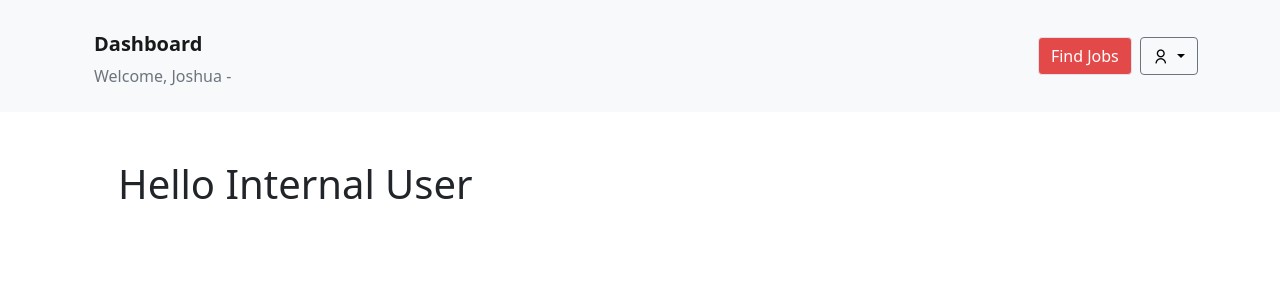
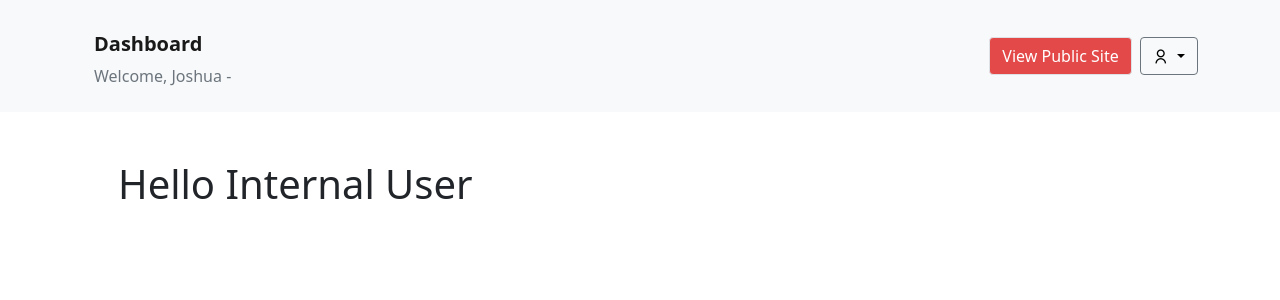
Before and after one commit to Josh-Guarda/HR_Recruitment_Application, a Flask app: page /internal_dashboard in a window 1280 px wide. Shown: the top 300 px of the page. Run offline with Flask 3, Linux system fonts and the light colour scheme; a user stored in the database is signed in; some libraries are stand-ins or nearby versions.

Commit message:
restructure directories set internal, public, admin and dashboard directories

```diff
--- a/my_app/routes.py
+++ b/my_app/routes.py
@@ -92,8 +92,12 @@ def logout_page():
 
 @app.route('/admin_dashboard')
 def dashboard_page():
-    return render_template('dashboard/admin_dashboard.html',show_navbar=False)
+    return render_template('admin/admin_dashboard.html',show_navbar=False)
 
 @app.route('/internal_dashboard')
 def internal_dashboard_page():
-    return render_template('dashboard/internal_dashboard.html',show_navbar=False)
+    return render_template('internal/internal_dashboard.html',show_navbar=False)
+
+@app.route('/public_dashboard')
+def public_dashboard_page():
+    return render_template('public/public_dashboard.html',show_navbar=False)
--- a/my_app/templates/dashboard/internal_dashboard.html
+++ b/my_app/templates/internal/internal_dashboard.html
@@ -7,8 +7,8 @@
 <!--After fixing of user type show this is user is public-->
 {% block nav%}
 <li class="nav-item">
-    <button id="nav-btn" type="button" class="btn btn-light fw-normal border" onclick="location.href='{{ url_for('career_page') }}'">
-    Find Jobs
+    <button id="nav-btn" type="button" class="btn btn-light fw-normal border" onclick="location.href='{{ url_for('home_page') }}'">
+    View Public Site
     </button>
 </li>
 {% endblock%}
```
Also changed, not shown: my_app/__init__.py (+3 -4 lines), my_app/config.py (added, +7 -0 lines), my_app/templates/public/public_dashboard.html (added, +21 -0 lines), my_app/templates/admin/admin_dashboard.html (renamed from my_app/templates/dashboard/admin_dashboard.html), my_app/templates/public/public_profile.html (deleted).
